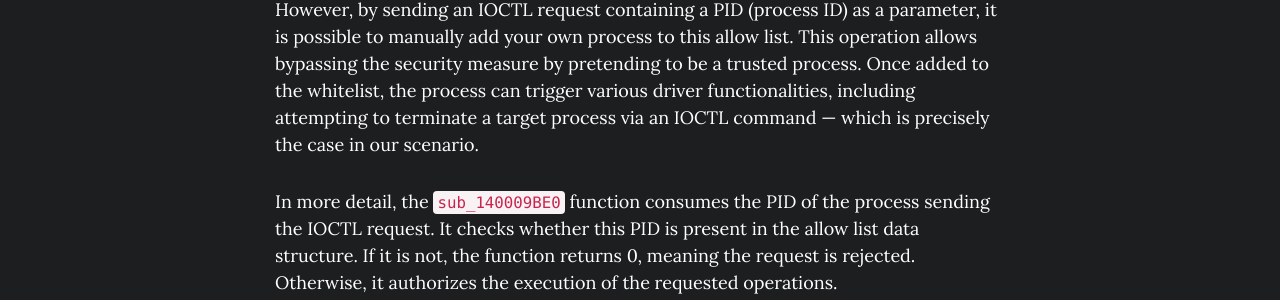
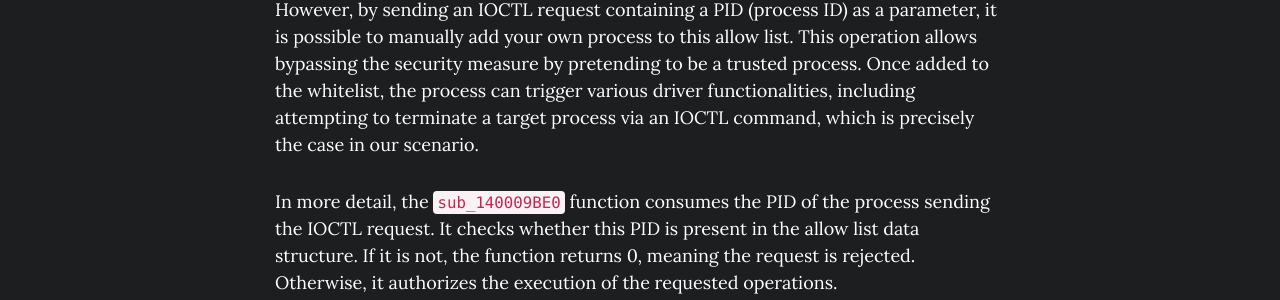
Before and after one commit to RFC6592/rfc6592.github.io, a Jekyll site: the page built from _posts/2025-06-06-ReverseEngineeringZemanaAntiMalware.md, in a window 1280 px wide and 900 px high, scrolled down 3628 px. Shown: the part 262-562 px from the top of the window. Built offline with Jekyll 4.4.1, drawn with Linux system fonts in a browser that asks for light colours; nearby versions of some CDN libraries; some of the changed text lies outside the part shown.

Commit message:
💯 Update for les jaloux

```diff
--- a/_posts/2025-06-06-ReverseEngineeringZemanaAntiMalware.md
+++ b/_posts/2025-06-06-ReverseEngineeringZemanaAntiMalware.md
@@ -32,9 +32,9 @@
 
 Now, we open the driver in IDA.
 
-The goal is to identify the function associated with the IRP\_MJ\_DEVICE\_CONTROL request, which is called when a user-mode program sends an IOCTL command via the DeviceIoControl function.
+The goal is to identify the function associated with the `IRP_MJ_DEVICE_CONTROL` request, which is called when a user-mode program sends an IOCTL command via the DeviceIoControl function.
 
-Windows drivers use a `DRIVER_OBJECT` structure containing a table of function pointers, called `MajorFunction`. Each entry in this table corresponds to a standard operation — for example, `IRP_MJ_CREATE`, `IRP_MJ_CLOSE`, `IRP_MJ_READ`, `IRP_MJ_WRITE`, or in our case, `IRP_MJ_DEVICE_CONTROL`.
+Windows drivers use a `DRIVER_OBJECT` structure containing a table of function pointers, called `MajorFunction`. Each entry in this table corresponds to a standard operation( for example, `IRP_MJ_CREATE`, `IRP_MJ_CLOSE`, `IRP_MJ_READ`, `IRP_MJ_WRITE`, or in our case, `IRP_MJ_DEVICE_CONTROL`.)
 
 This is usually done in the `DriverEntry` routine. We look for an instruction like:
 
@@ -55,7 +55,7 @@
 
 ![Alt text](https://rfc6592.github.io/assets/img/Zemana/3Zemana.png)
 
-However, by sending an IOCTL request containing a PID (process ID) as a parameter, it is possible to manually add your own process to this allow list. This operation allows bypassing the security measure by pretending to be a trusted process. Once added to the whitelist, the process can trigger various driver functionalities, including attempting to terminate a target process via an IOCTL command — which is precisely the case in our scenario.
+However, by sending an IOCTL request containing a PID (process ID) as a parameter, it is possible to manually add your own process to this allow list. This operation allows bypassing the security measure by pretending to be a trusted process. Once added to the whitelist, the process can trigger various driver functionalities, including attempting to terminate a target process via an IOCTL command, which is precisely the case in our scenario.
 
 In more detail, the `sub_140009BE0` function consumes the PID of the process sending the IOCTL request. It checks whether this PID is present in the allow list data structure. If it is not, the function returns 0, meaning the request is rejected. Otherwise, it authorizes the execution of the requested operations.
 
@@ -97,11 +97,11 @@
 Then it checks the return value with two conditions:
 
 * Either the error code is negative (standard failure)
-* Or the code is `0xC000010A`, which corresponds to STATUS_PROCESS_IS_TERMINATING.
+* Or the code is `0xC000010A`, which corresponds to `STATUS_PROCESS_IS_TERMINATING`.
 
 So, this function tries to:
 1. Open a handle to a process using its PID.
-2. Terminate the process via ZwTerminateProcess.
+2. Terminate the process via `ZwTerminateProcess`.
 3. If that fails due to the process already exiting (STATUS_PROCESS_IS_TERMINATING), and if requested, it waits for the process to terminate cleanly using ZwWaitForSingleObject.
 
 ![Alt text](https://rfc6592.github.io/assets/img/Zemana/15Zemana.png)
```
Also changed, not shown: other parts of _posts/2025-06-06-ReverseEngineeringZemanaAntiMalware.md (+1 -0 lines).
